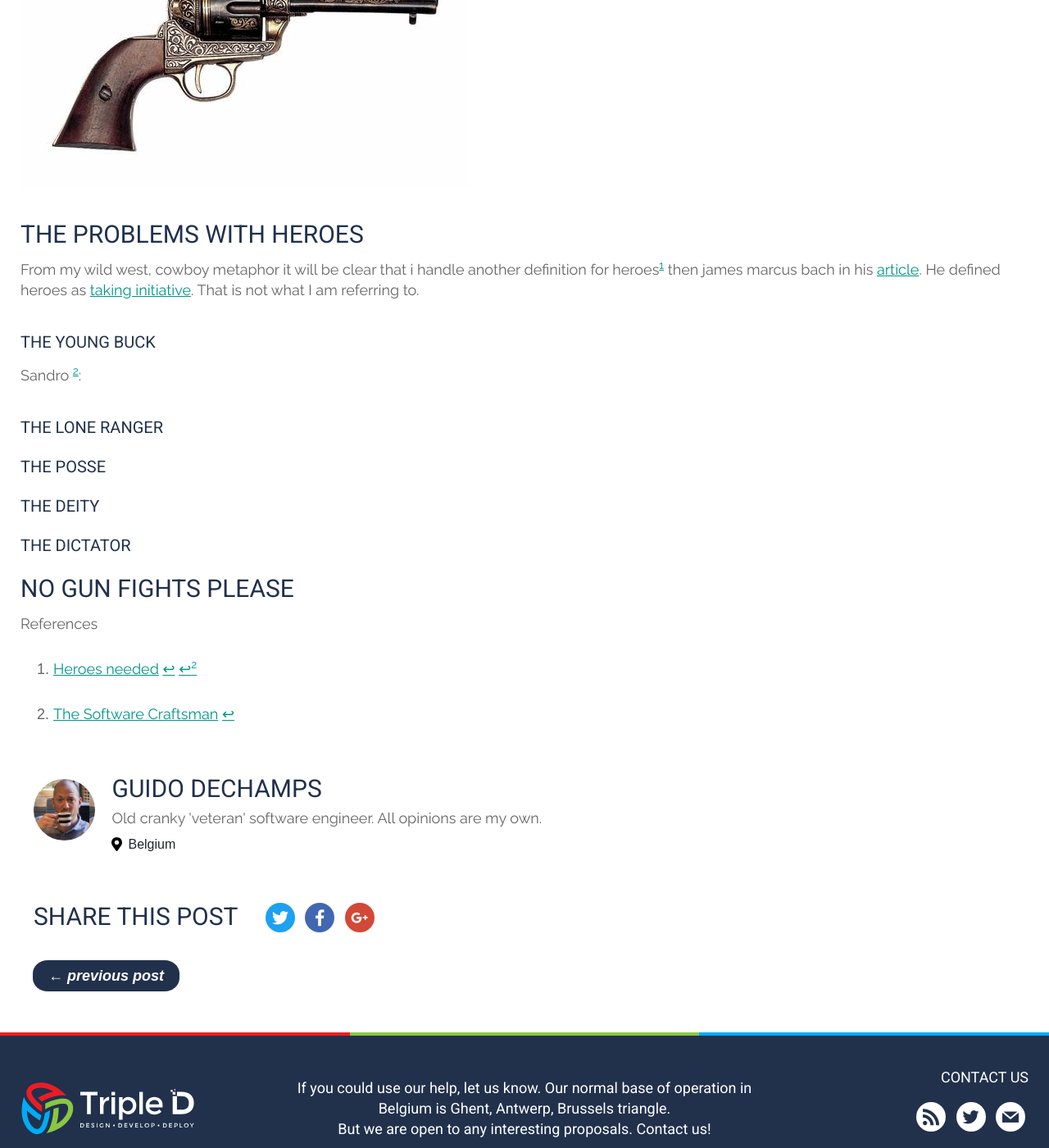
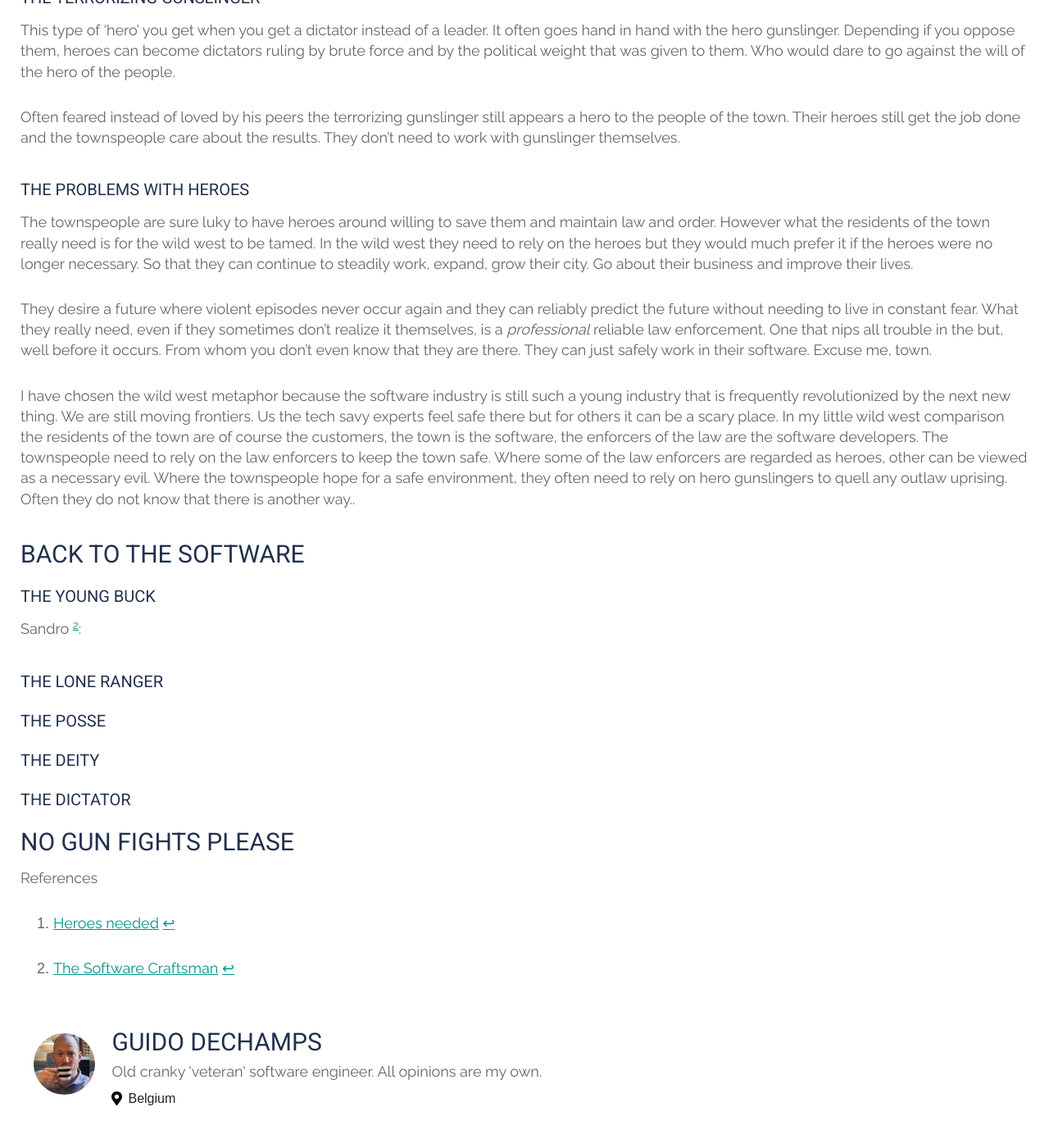
Before and after one commit to tripledio/tripledio.github.io, a Jekyll site: the page built from _posts/2018-05-01-Heroes.md, in a window 1280 px wide and 1400 px high, scrolled down 3171 px. Shown: the whole window at 82% size. Built offline with Jekyll 4.4.1, drawn with Linux system fonts in a browser that asks for light colours; some of the changed text lies outside the part shown.

Commit message:
refactoring the heroes draft post into blog post

```diff
--- a/_posts/2018-05-01-Heroes.md
+++ b/_posts/2018-05-01-Heroes.md
@@ -18,16 +18,18 @@
 
 Oh, what would we do without them?
 
+![Gunslingers](/img/posts/heroes/gunslingers.png)
+
 ## Wild west
 
-![Gunslingers](/img/posts/heroes/gunslingers.png)
 
 In the case of hero developers I often think of them as the cowboy gunslingers from the wild west. You know, the classic cowboys that draw fast and shoot straight. Who ride in to town, save the day in an epic gun fight. And then ride of in the sunset. As a kid, who did not aspire to be such a hero?
 
 The residents of the town in the wild west are happy when they are saved by this hero. The danger has been averted, evil doers slain. Oh happy days! The gunslinger is loved and admired. Perhaps even worshipped. After a while there can even form a little group centered around the hero gunslinger. The hero that everyone relies on and tries to imitate. Whom is loved by all...
 
-It is of course impossible to categorize people and their wide variety of behaviors in a simple post. But I have made an attempt to note down the different types of heroes that I myself have encountered over the years. Note that these heroes don't necessarily have to be experts or very competent. They can be. But it is more about how they view themselves, are viewed by their peers and are viewed by the customers that I use to categorize them.
+![gun](/img/posts/heroes/gun.jpg)
 
+Now of course there are all kinds of different heroes, cowboys and gunslingers raoming the wild west. Using my wild west metaphor I have made a humble attempt to note down the different types of heroes that I myself have encountered over the years.
 
 ### The young buck
 
@@ -59,11 +61,15 @@
 
 Often feared instead of loved by his peers the terrorizing gunslinger still appears a hero to the people of the town. Their heroes still get the job done and the townspeople care about the results. They don't need to work with gunslinger themselves.
 
-![gun](/img/posts/heroes/gun.jpg)
+### The problems with heroes
 
-## The problems with heroes
+The townspeople are sure luky to have heroes around willing to save them and maintain law and order. However what the residents of the town really need is for the wild west to be tamed. In the wild west they need to rely on the heroes but they would much prefer it if the heroes were no longer necessary. So that they can continue to steadily work, expand, grow their city. Go about their business and improve their lives.
 
-From my wild west, cowboy metaphor it will be clear that i handle another definition for heroes[^hero] then james marcus bach in his [article](http://sunnyday.mit.edu/16.355/bach-process.pdf). He defined heroes as [taking initiative](https://twitter.com/jamesmarcusbach/status/992003069763244032). That is not what I am referring to.
+They desire a future where violent episodes never occur again and they can reliably predict the future without needing to live in constant fear.  What they really need, even if they sometimes don't realize it themselves, is a _professional_ reliable law enforcement. One that nips all trouble in the but, well before it occurs. From whom you don't even know that they are there. They can just safely work in their software. Excuse me, town.
+
+I have chosen the wild west metaphor because the software industry is still such a young industry that is frequently revolutionized by the next new thing. We are still moving frontiers. Us the tech savy experts feel safe there but for others it can be a scary place. In my little wild west comparison the residents of the town are of course the customers, the town is the software, the enforcers of the law are the software developers. The townspeople need to rely on the law enforcers to keep the town safe. Where some of the law enforcers are regarded as heroes, other can be viewed as a necessary evil.  Where the townspeople hope for a safe environment, they often need to rely on hero gunslingers to quell any outlaw uprising. Often they do not know that there is another way..
+
+## Back to the software
 
 ### The young buck
 
```
Also changed, not shown: _drafts/heroes.md (+4 -1 lines).
